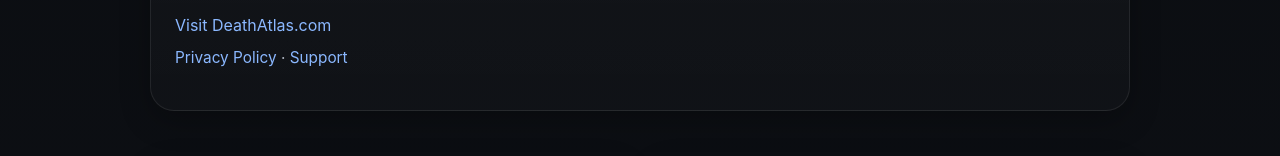
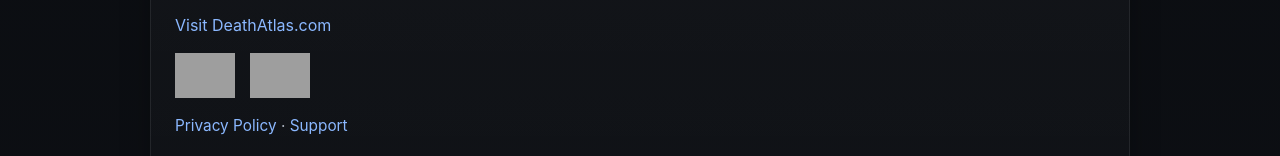
Before and after one commit to brquick-code/blacktidesoftware-site, a plain HTML site: page index.html in a window 1280 px wide. Shown: the part 1208-1364 px from the top of the page. Drawn offline with Linux system fonts and the light colour scheme; grey boxes are pictures that could not be loaded.

Commit message:
Implement store badges in index.html
Add store badges for app download links

```diff
--- a/index.html
+++ b/index.html
@@ -243,6 +243,14 @@
 .button:hover {
   background: #333;
 }
+    .store-badges {
+  margin-top: 15px;
+}
+
+.store-badges img {
+  height: 45px;
+  margin-right: 10px;
+}
   </style>
 </head>
 <body>
@@ -327,6 +335,15 @@
             Available on Google Play. Additional platform support and updates are in progress.
           </p>
           <a href="https://deathatlas.com" target="_blank">Visit DeathAtlas.com</a>
+          <div class="store-badges">
+  <a href="#">
+    <img src="https://developer.apple.com/assets/elements/badges/download-on-the-app-store.svg" alt="Download on the App Store">
+  </a>
+
+  <a href="https://play.google.com/store">
+    <img src="https://upload.wikimedia.org/wikipedia/commons/7/78/Google_Play_Store_badge_EN.svg" alt="Get it on Google Play">
+  </a>
+</div>
           <p class="meta">
             <a href="privacy.html">Privacy Policy</a> ·
             <a href="support.html">Support</a>
```
